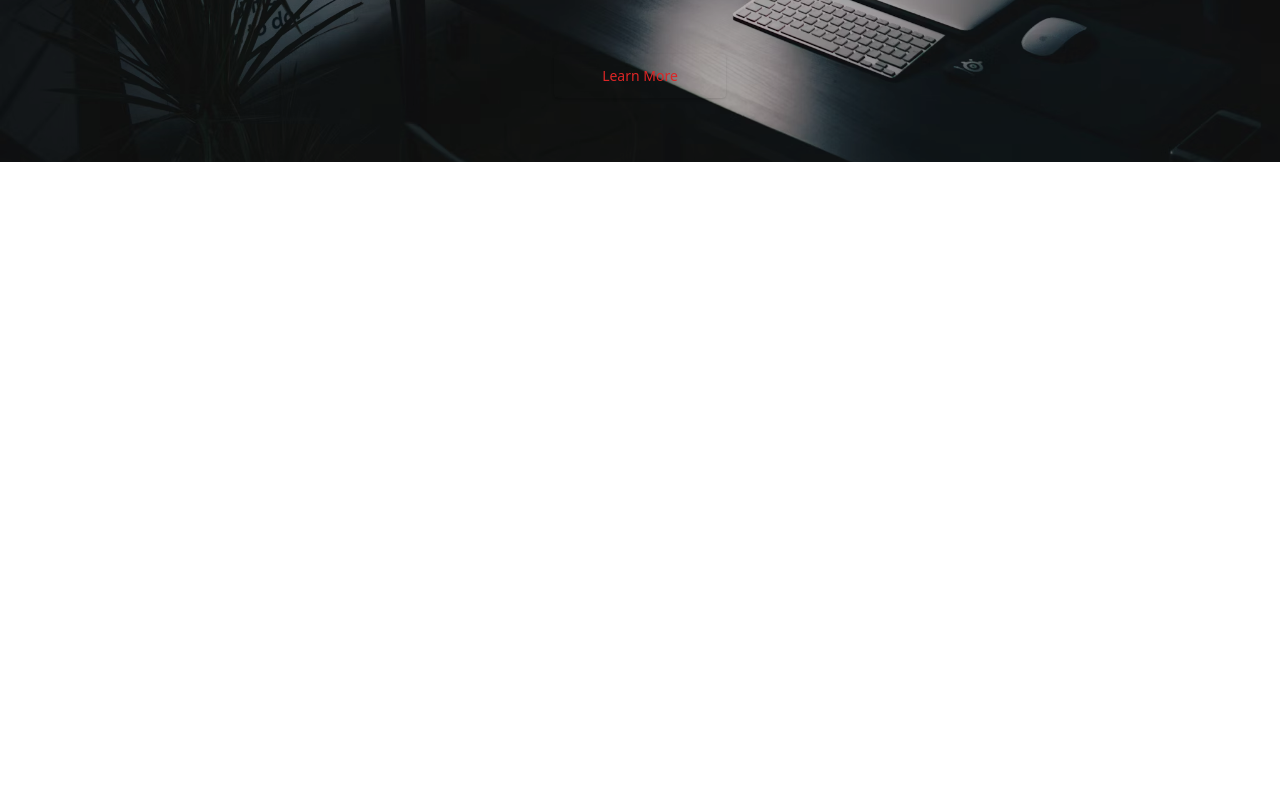
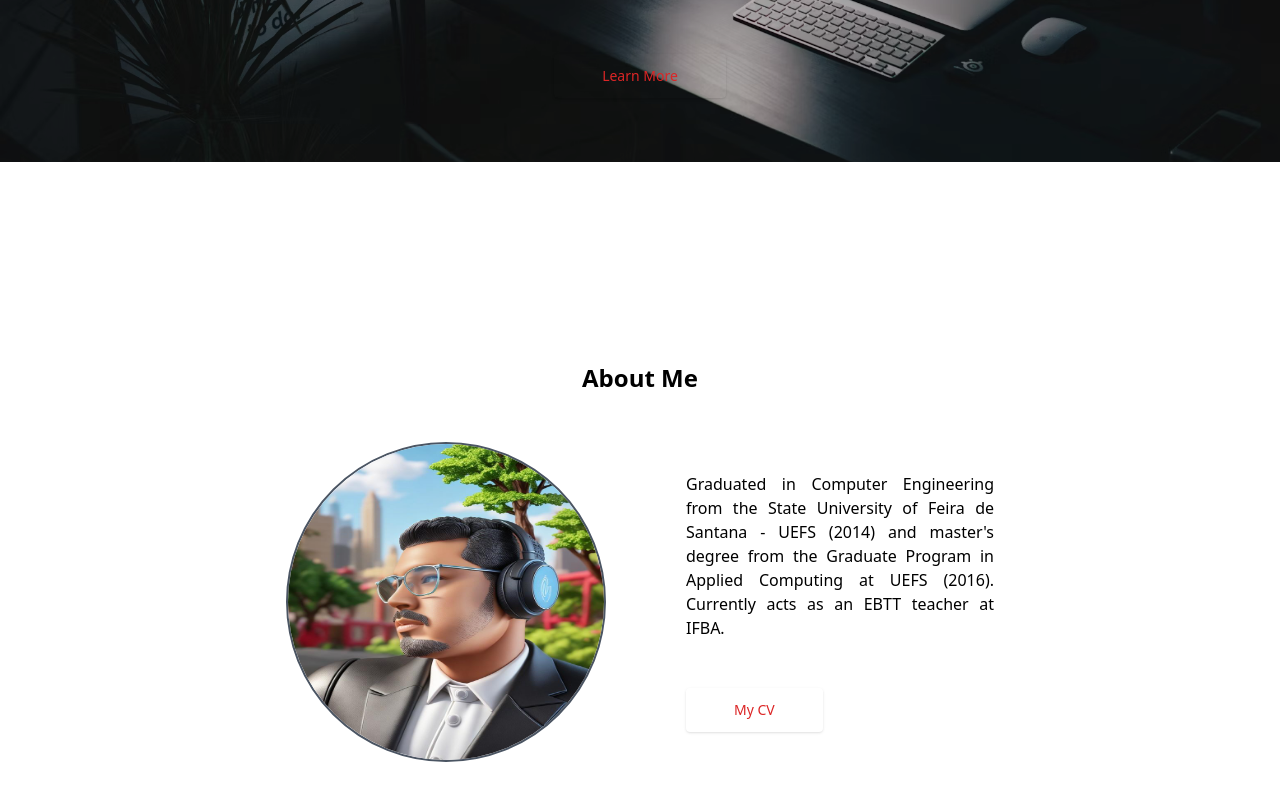
Before and after one commit to rafatosta/rafatosta.github.io, a React (Vite) app: page / in a window 1280 px wide. Shown: the part 638-1438 px from the top of the page. Before the commit the page ends 800 px from the top, so only its background shows below. Built offline with nearby package versions, Linux system fonts and the light colour scheme.

Commit message:
Add AboutMe page

```diff
--- /dev/null
+++ b/src/components/AboutMe.tsx
@@ -0,0 +1,27 @@
+import { moreInfo } from "../data";
+import avatar from "../assets/avatar.jpg"
+
+function AboutMe() {
+    return (
+        <div className="relative h-screen flex flex-col justify-center items-center gap-12">
+            <p className="font-bold text-2xl">About Me</p>
+            <div className="flex flex-col sm:flex-row justify-center items-center gap-20 px-6">
+                <img src={avatar} className="rounded-full border-2 border-gray-600 h-52 w-52 sm:h-80 sm:w-80 flex items-center justify-center" alt="Avatar" />
+                <div className="flex flex-col justify-center items-center sm:items-start gap-12 sm:w-1/4"> <p className="text-justify">{moreInfo}</p>
+
+                    <div className="bottom-16 flex items-center justify-center">
+                        <a
+                            className="block w-auto rounded px-12 py-3 text-sm font-medium text-red-600 shadow hover:text-red-700 focus:outline-none focus:ring active:text-red-500"
+                            href="#"
+                        >
+                            My CV
+                        </a>
+                    </div>
+                </div>
+            </div>
+
+        </div>
+    );
+}
+
+export default AboutMe;
--- a/src/data.ts
+++ b/src/data.ts
@@ -1,4 +1,6 @@
 export const name = "Rafael Tosta"
+
+export const moreInfo = "Graduated in Computer Engineering from the State University of Feira de Santana - UEFS (2014) and master's degree from the Graduate Program in Applied Computing at UEFS (2016). Currently acts as an EBTT teacher at IFBA."
 
 export const githubUsername = "rafatosta";
 
--- a/src/pages/Home.tsx
+++ b/src/pages/Home.tsx
@@ -1,10 +1,12 @@
 import Hero from "../components/Hero";
+import AboutMe from "../components/AboutMe";
 
 function Home() {
     return (
         <>
             <Hero />
             <main>
+                <AboutMe />
             </main>
         </>);
 }
```
Also changed, not shown: src/assets/avatar.jpg (added).
